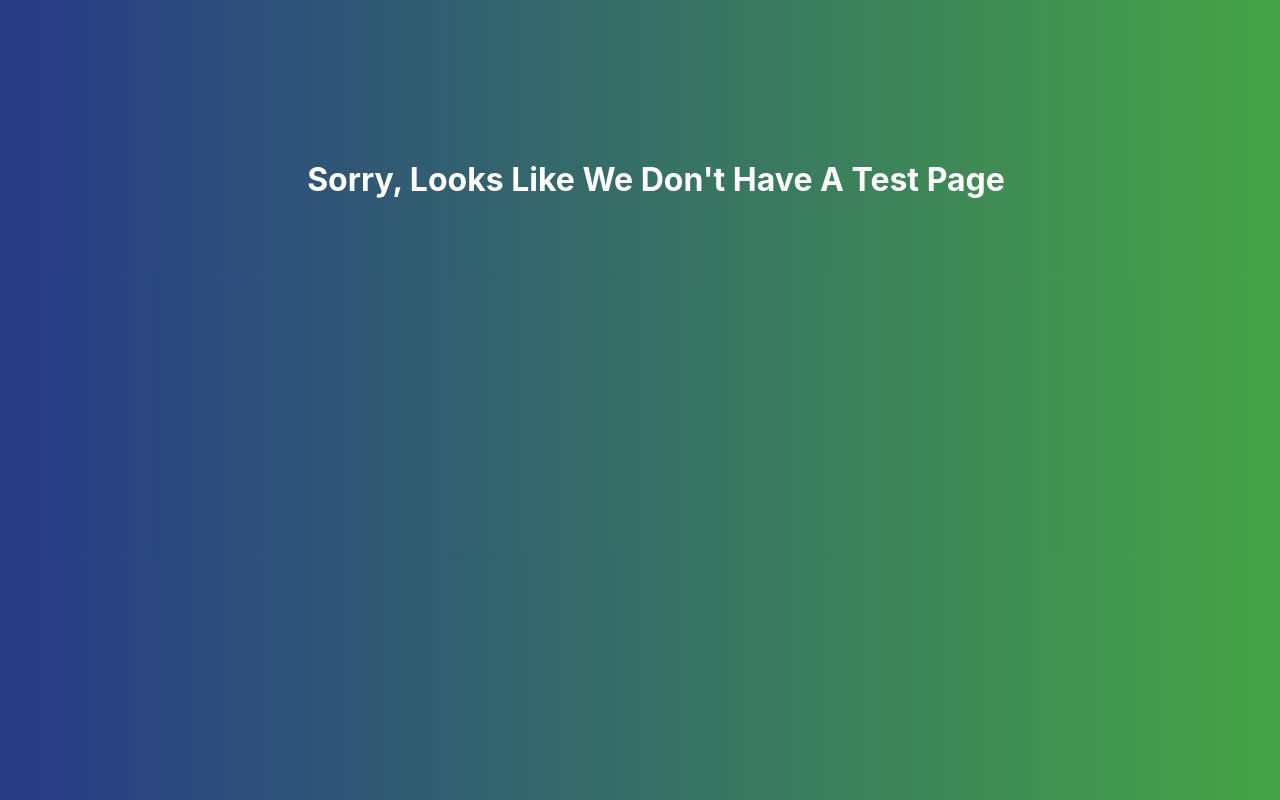
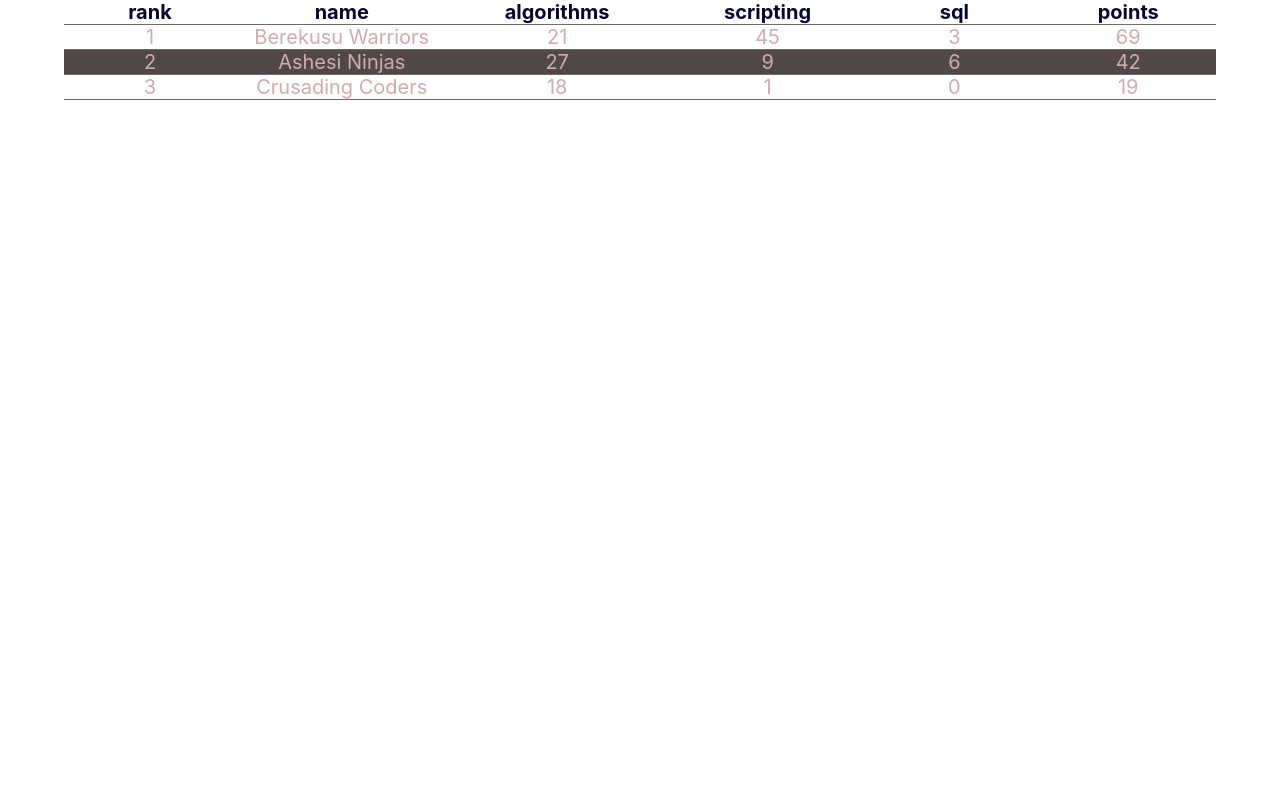
Before and after one commit to gdscashesi/ashesi-hackers-league, a React (Create React App) app: page /test in a window 1280 px wide. Built offline with nearby package versions, Linux system fonts and the light colour scheme; a web font is replaced by a local one.

Commit message:
added table component

```diff
--- a/src/App.js
+++ b/src/App.js
@@ -8,11 +8,11 @@ import Login from "pages/auth/login/Login";
 import Register from "pages/auth/register/Register";
 import Rankings from "pages/rankings/Rankings";
 import Challenges from "pages/challenges/Challenges";
-import Challenge from "pages/single_challenge/SingleChallenge";
 import PageNotFound from "pages/errors/error4O4/PageNotFound";
 
 // styles
 import appStyles from "scss/app.module.scss";
+import Test from "components/Table/Test";
 
 // utils
 
@@ -26,7 +26,7 @@ function App() {
           <Route path="/register" element={<Register />} />
           <Route path="/rankings" element={<Rankings />} />
           <Route path="/challenges" element={<Challenges />} />
-          <Route path="/challenges/:id" element={<Challenge />} />
+          <Route path="/test" element={<Test/>} />
           <Route path="*" element={<PageNotFound />} />
         </Routes>
       </div>
--- /dev/null
+++ b/src/components/Table/Test.js
@@ -0,0 +1,35 @@
+import React from 'react'
+import Table from './table'
+
+const headers = ["rank", "name", "algorithms", "scripting", "sql", "points"]
+
+const teamScores = [
+	{
+		name: "Berekusu Warriors",
+		algorithms: 21,
+		scripting: 45,
+		sql: 3,
+	},
+	{
+		name: "Ashesi Ninjas",
+		algorithms: 27,
+		scripting: 9,
+		sql: 6,
+	},
+	{
+		name: "Crusading Coders",
+		algorithms: 18,
+		scripting: 1,
+		sql: 0,
+	}
+];
+
+function Test() {
+  return (
+    <div>
+        <Table headers={headers} body={teamScores}/>
+    </div>
+  )
+}
+
+export default Test
--- /dev/null
+++ b/src/components/Table/table.js
@@ -0,0 +1,36 @@
+import React from 'react'
+
+import tableStyles from "./tableStyles.module.scss"
+
+const Table = ({headers, body, width="auto", height="auto"}) =>{
+  return (
+    <div className={tableStyles.tableWrapper}>
+        <table style={{padding:"10px 10px", width:width, height:height}} cellSpacing="0">
+          <thead>
+            <tr>
+            {headers?.map((headName, index)=>{
+                return <th key={index}>{headName}</th>
+            })}
+            </tr>
+          </thead>
+          <tbody>
+
+          </tbody>
+            {Object.values(body)?.map((data, index) => {
+            return (
+                <tr key={index}>
+                    <td>{index +1}</td>
+                    <td>{data.name}</td>
+                    <td>{data.algorithms}</td>
+                    <td>{data.scripting}</td>
+                    <td>{data.sql}</td>
+                    <td>{data.algorithms+data.scripting+data.sql}</td>
+                </tr>
+            )
+            })}
+        </table>
+    </div>
+  )
+}
+
+export default Table;
--- /dev/null
+++ b/src/components/Table/tableStyles.module.scss
@@ -0,0 +1,37 @@
+
+.tableWrapper table {
+    position: absolute;
+    left: 5%;
+    right: 5%;
+    border: 0px solid #6d6b6b;
+    border-collapse: collapse;
+    width: 100%;
+    height: 200px;
+    color:rgb(206, 172, 172);
+    font-size: 20px;
+
+}
+
+th {
+    border-bottom: 1px solid #6d6b6b;
+    width:5%;
+    color: rgb(7, 7, 44);
+}
+
+td {
+    text-align: center;
+    border-bottom: 1px solid #6d6b6b;
+}
+
+tr{
+    border-bottom: 1px solid #6d6b6b;
+    cursor:pointer;
+
+}
+tr:nth-child(even) {
+    background-color: #534848;
+}
+
+tr:hover {
+    background-color: #D6EEEE;
+}
```
